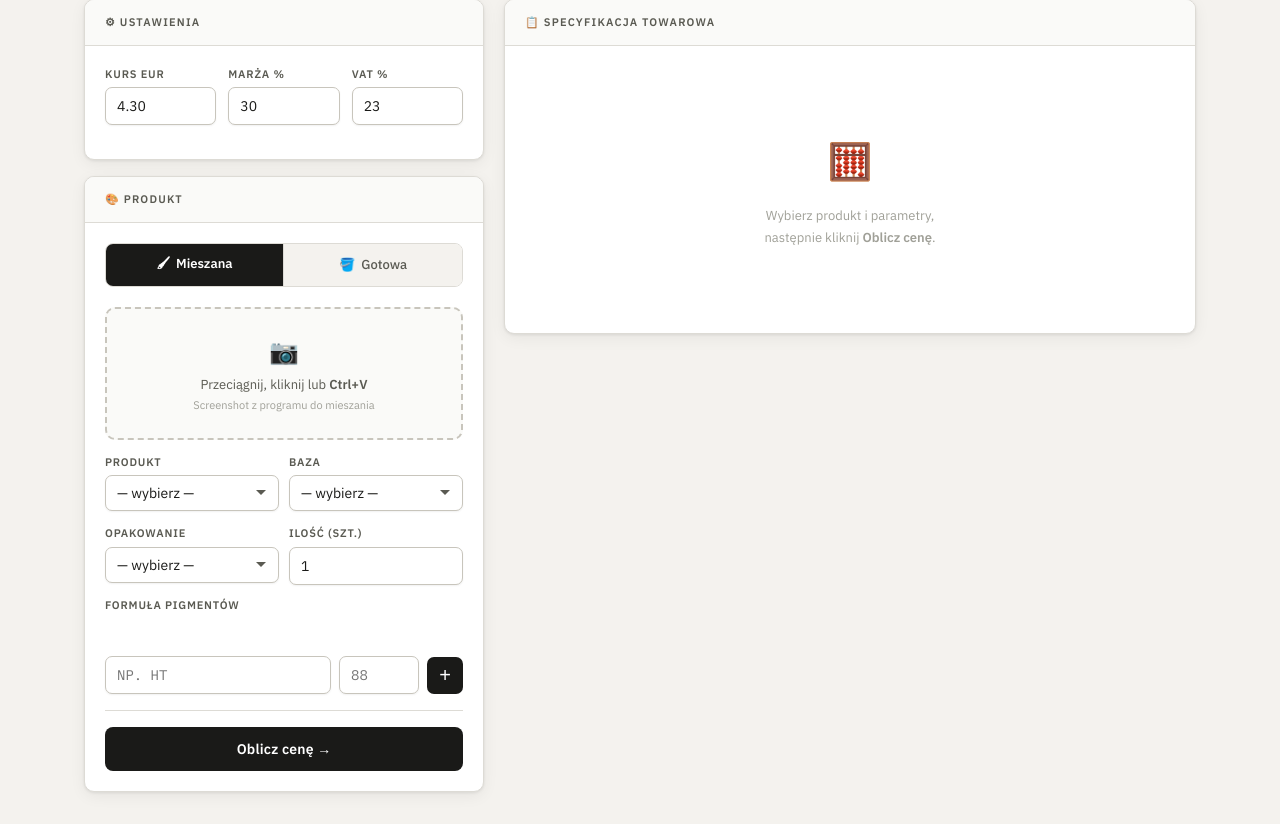
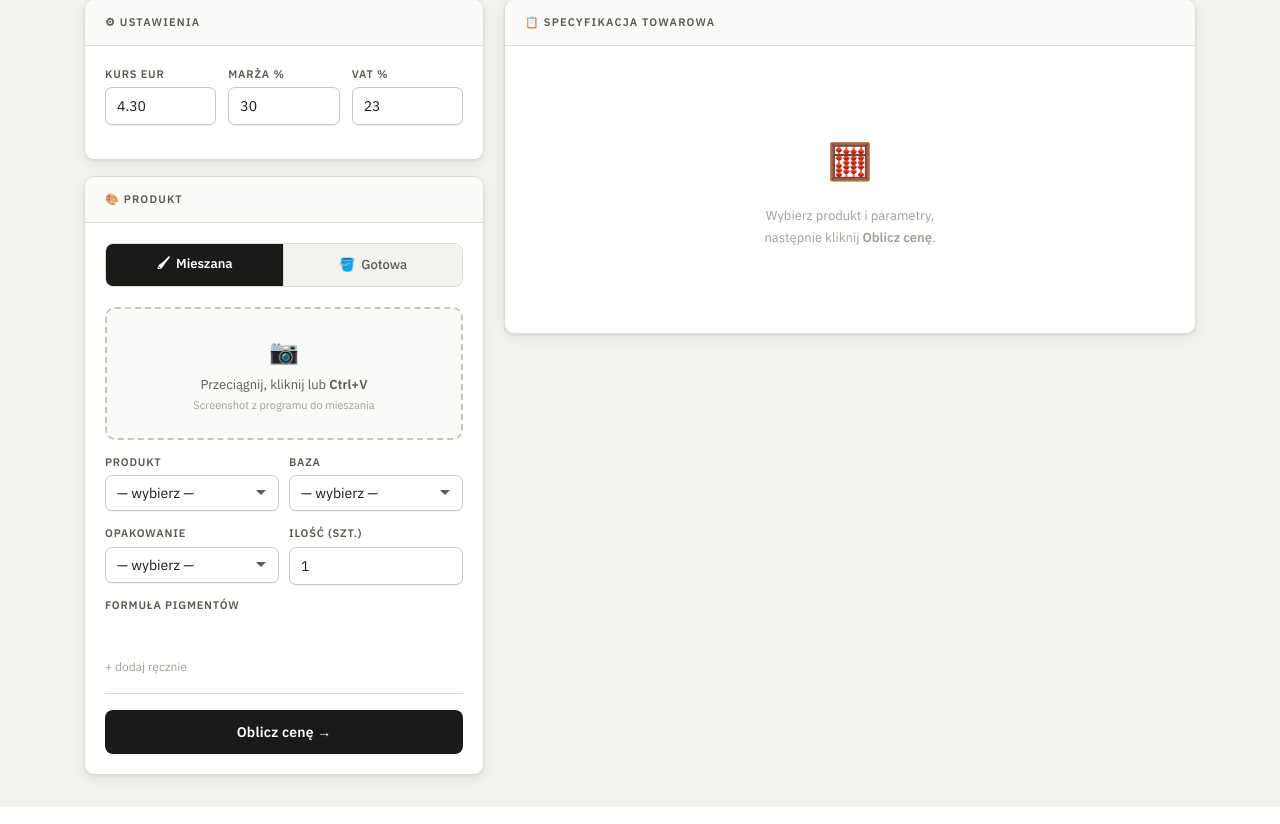
Before and after one commit to Marek119-s/jotun-calc, a Flask app: page / in a window 1280 px wide. Shown: the part 89-913 px from the top of the page. Run offline with Flask 3, Linux system fonts and the light colour scheme.

Commit message:
Update index.html

```diff
--- a/templates/index.html
+++ b/templates/index.html
@@ -560,10 +560,15 @@ hr { border: none; border-top: 1px solid var(--border); margin: 16px 0; }
           <div class="field">
             <label>Formuła pigmentów</label>
             <div class="formula-tags" id="formula-tags"></div>
-            <div class="add-row">
-              <input type="text" id="pig-code" placeholder="np. HT" style="text-transform:uppercase;font-family:'IBM Plex Mono',monospace">
-              <input type="number" id="pig-units" placeholder="88" min="1">
-              <button class="icon-btn" onclick="addPigment()" title="Dodaj pigment">+</button>
+            <div style="margin-top:8px">
+              <button onclick="toggleAddRow()" style="background:none;border:none;font-size:12px;color:var(--ink3);cursor:pointer;padding:0;font-family:inherit">+ dodaj ręcznie</button>
+              <div id="add-row-wrap" style="display:none;margin-top:8px">
+                <div class="add-row">
+                  <input type="text" id="pig-code" placeholder="np. HT" style="text-transform:uppercase;font-family:'IBM Plex Mono',monospace">
+                  <input type="number" id="pig-units" placeholder="88" min="1" step="0.1">
+                  <button class="icon-btn" onclick="addPigment()" title="Dodaj">+</button>
+                </div>
+              </div>
             </div>
           </div>
         </div>
@@ -778,6 +783,11 @@ function onReadyProductChange() {
   });
 }
 
+function toggleAddRow() {
+  const wrap = document.getElementById('add-row-wrap');
+  wrap.style.display = wrap.style.display === 'none' ? '' : 'none';
+}
+
 function addPigment() {
   const code = document.getElementById('pig-code').value.trim().toUpperCase();
   const units = parseInt(document.getElementById('pig-units').value);
```
